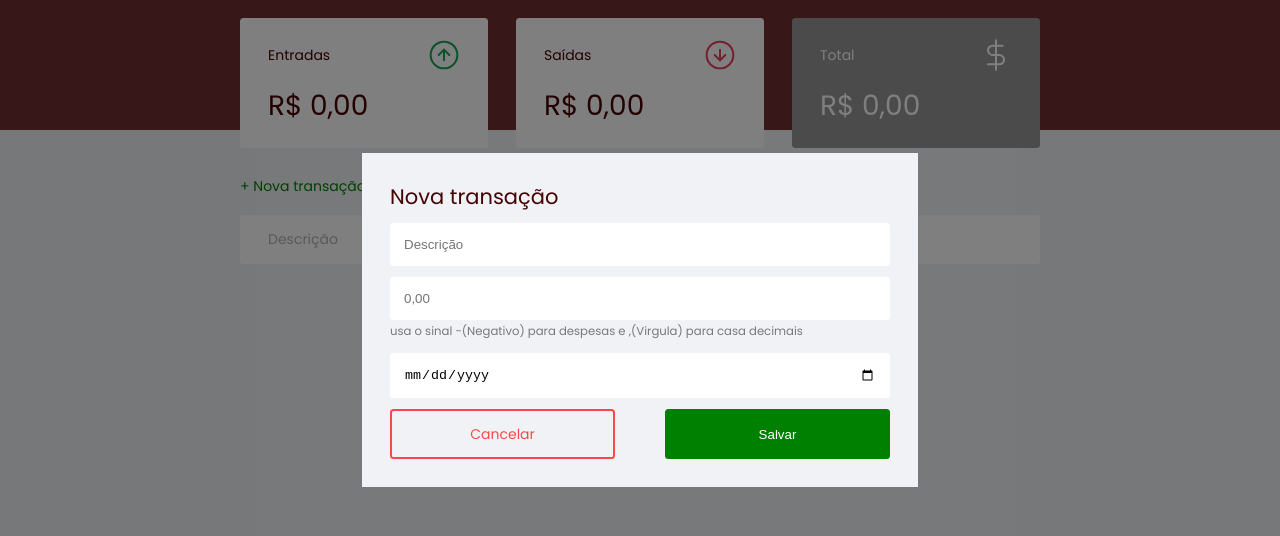
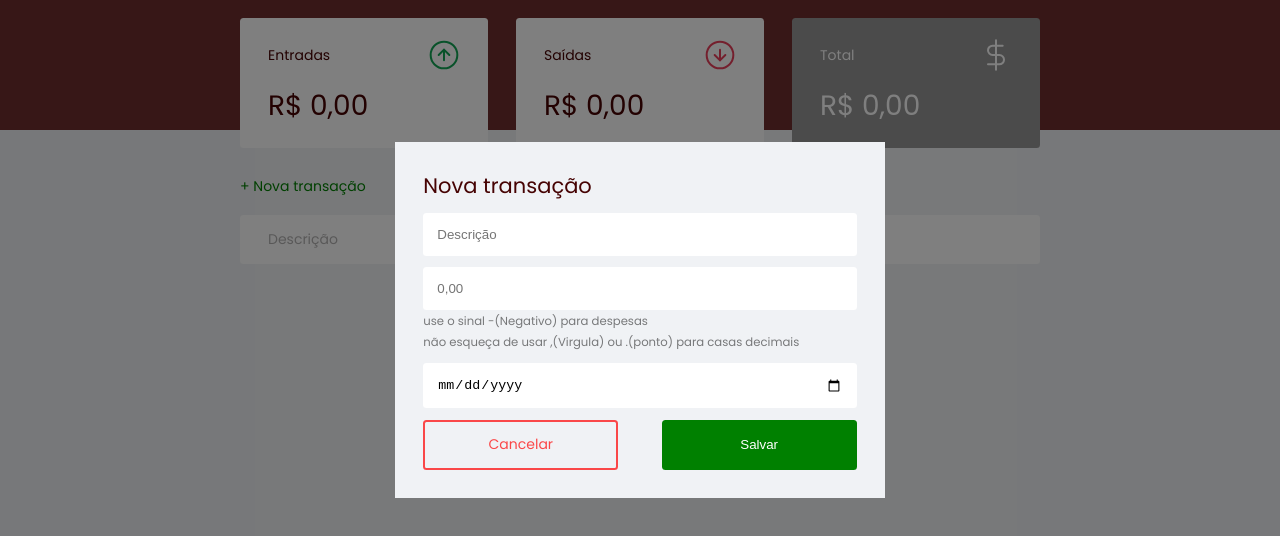
Before and after one commit to DevMatth/DevFinance, a plain HTML site: page index.html in a window 1280 px wide. Both pictures are taken after a click on the link "+ Nova transação". Shown: the part 80-616 px from the top of the page. Drawn offline with Linux system fonts and the light colour scheme.

Commit message:
atualização no html

```diff
--- a/index.html
+++ b/index.html
@@ -102,7 +102,8 @@
                             name="amount"
                             placeholder="0,00"
                         />
-                        <small>usa o sinal -(Negativo) para despesas e ,(Virgula) para casa decimais</small>
+                        <small>use o sinal -(Negativo) para despesas</small><br>
+                        <small>não esqueça de usar ,(Virgula) ou .(ponto) para casas decimais</small>
 
                         <div class="input-group">
                             <label
--- a/script.js
+++ b/script.js
@@ -113,7 +113,7 @@ const Utils = {
     formatAmount(value) {
         value = value.replace(/\,?\.?/g, "")
 
-        value = value * 100
+        value = value
         return Math.round(value)
     },
 
```
